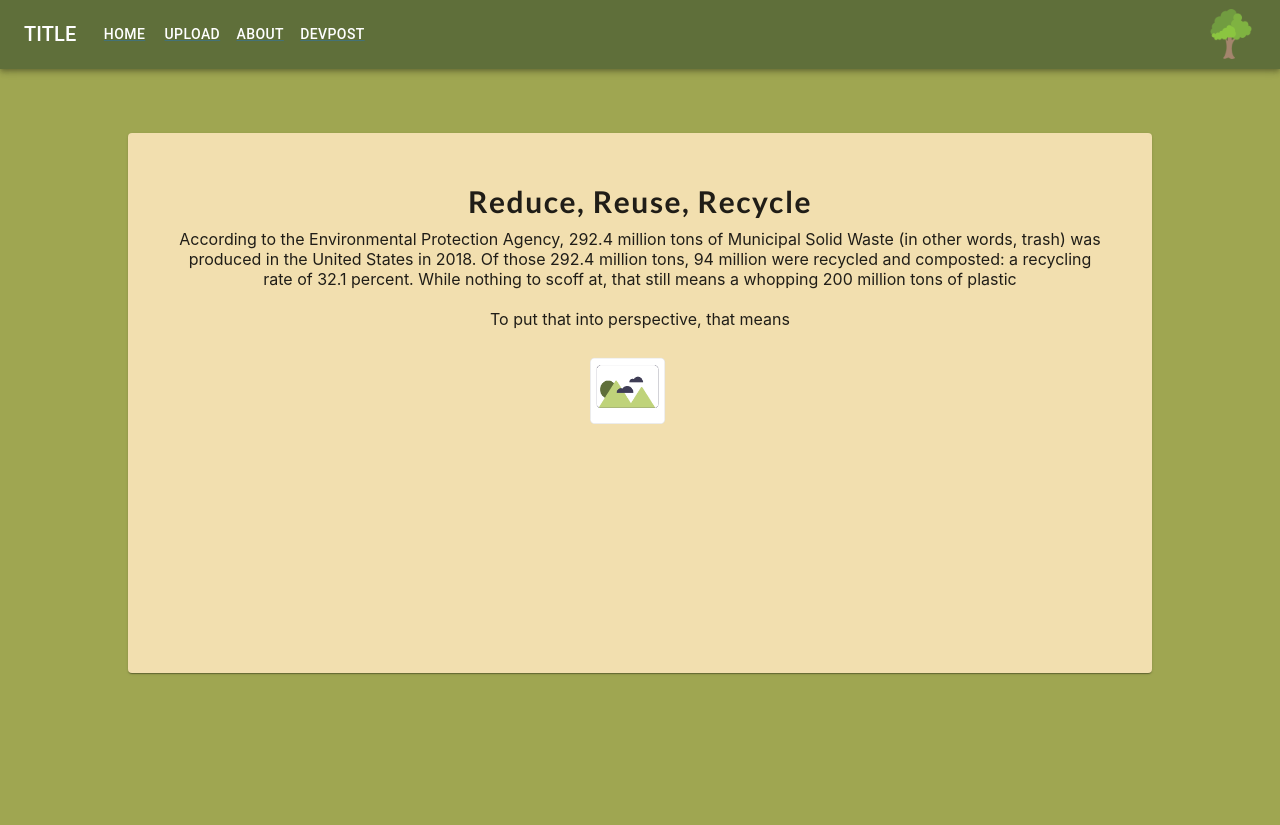
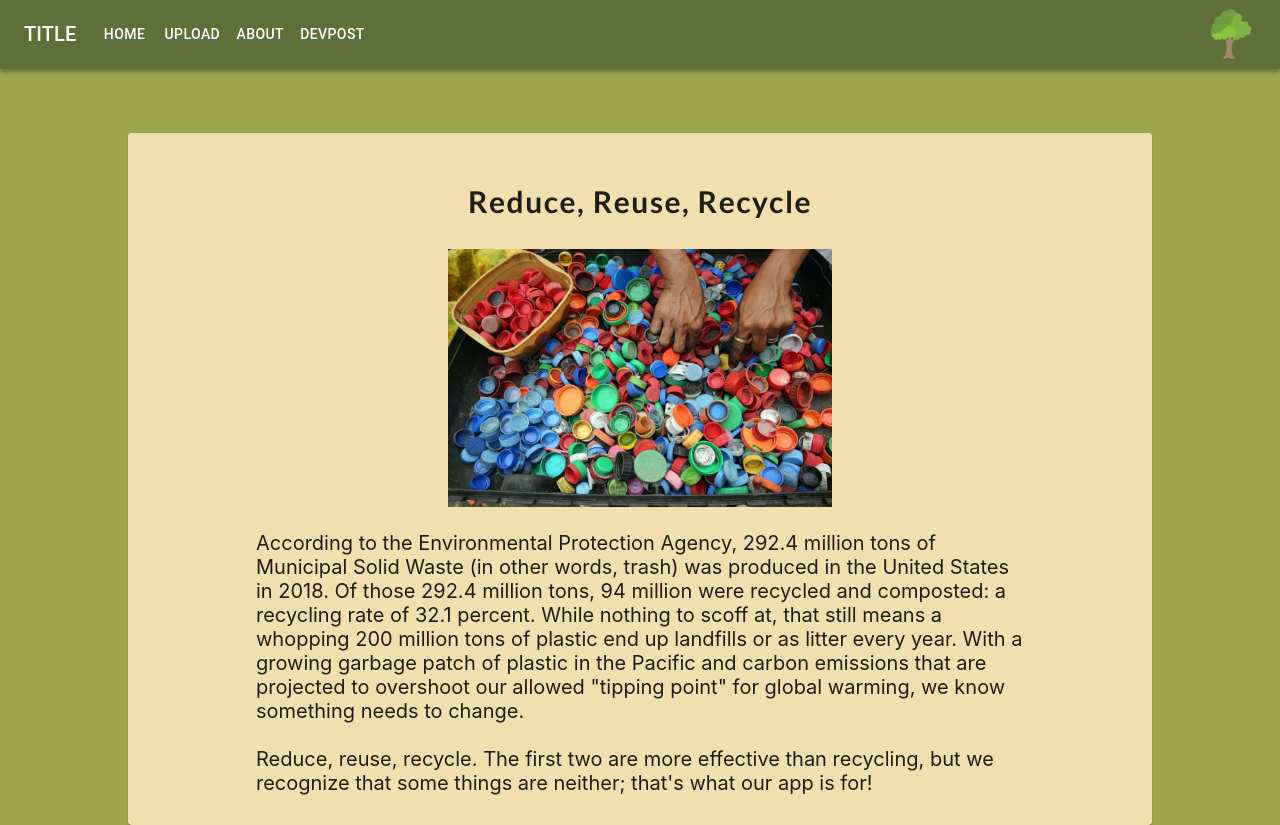
Before and after one commit to shenkel7/recycle, a React (Create React App) app in the folder frontend/: page /about in a window 1280 px wide. Before the commit the page ends 800 px from the top, so only its background shows below. Built offline with nearby package versions, Linux system fonts and the light colour scheme.

Commit message:
about page

```diff
--- a/frontend/src/screens/About.js
+++ b/frontend/src/screens/About.js
@@ -11,7 +11,8 @@ const cardStyle = {
   marginRight: '10vw',
   marginLeft: '10vw',
   flex: 1,
-  padding: 50,
+  paddingRight: '10vw',
+  paddingLeft: '10vw',
   paddingTop: 30,
   paddingBottom: 30,
   justifyContent: 'center',
@@ -30,8 +31,8 @@ const third = {
 }
 
 const imageStyle = {
-  width: 100,
-  height: 95,
+    margin: 20,
+  width: '50%',
 }
 
 const textTitle = {
@@ -60,16 +61,20 @@ const About = () => {
                 }}
                 >
                 <div style={textTitle}>Reduce,  Reuse,  Recycle</div>
-                <div>
+                <img style={imageStyle} src="/assets/pexels-photo-761297.jpeg" alt="photo_icon" />
+                <div style={{fontSize: 20, textAlign: 'left'}}>
                     According to the Environmental Protection Agency, 292.4 million tons of
                     Municipal Solid Waste (in other words, trash) was produced in the United States in 2018.
                     Of those 292.4 million tons, 94 million were recycled and composted: a recycling rate of 32.1
-                    percent. While nothing to scoff at, that still means a whopping 200 million tons of plastic
+                    percent. While nothing to scoff at, that still means a whopping 200 million tons of plastic end up
+                    landfills or as litter every year. With a growing garbage patch of plastic in the Pacific and carbon
+                    emissions that are projected to overshoot our allowed "tipping point" for global warming,
+                    we know something needs to change.
                     <br /><br/>
-                    To put that into perspective, that means
+                    Reduce, reuse, recycle. The first two are more effective than recycling, but we recognize
+                    that some things are neither; that's what our app is for!
 
                 </div>
-                <img style={imageStyle} src="/assets/photo_icon.png" alt="photo_icon" />
             </Card>
         </div>
     </div>
```
Also changed, not shown: frontend/public/assets/pexels-photo-761297.jpeg (added).
